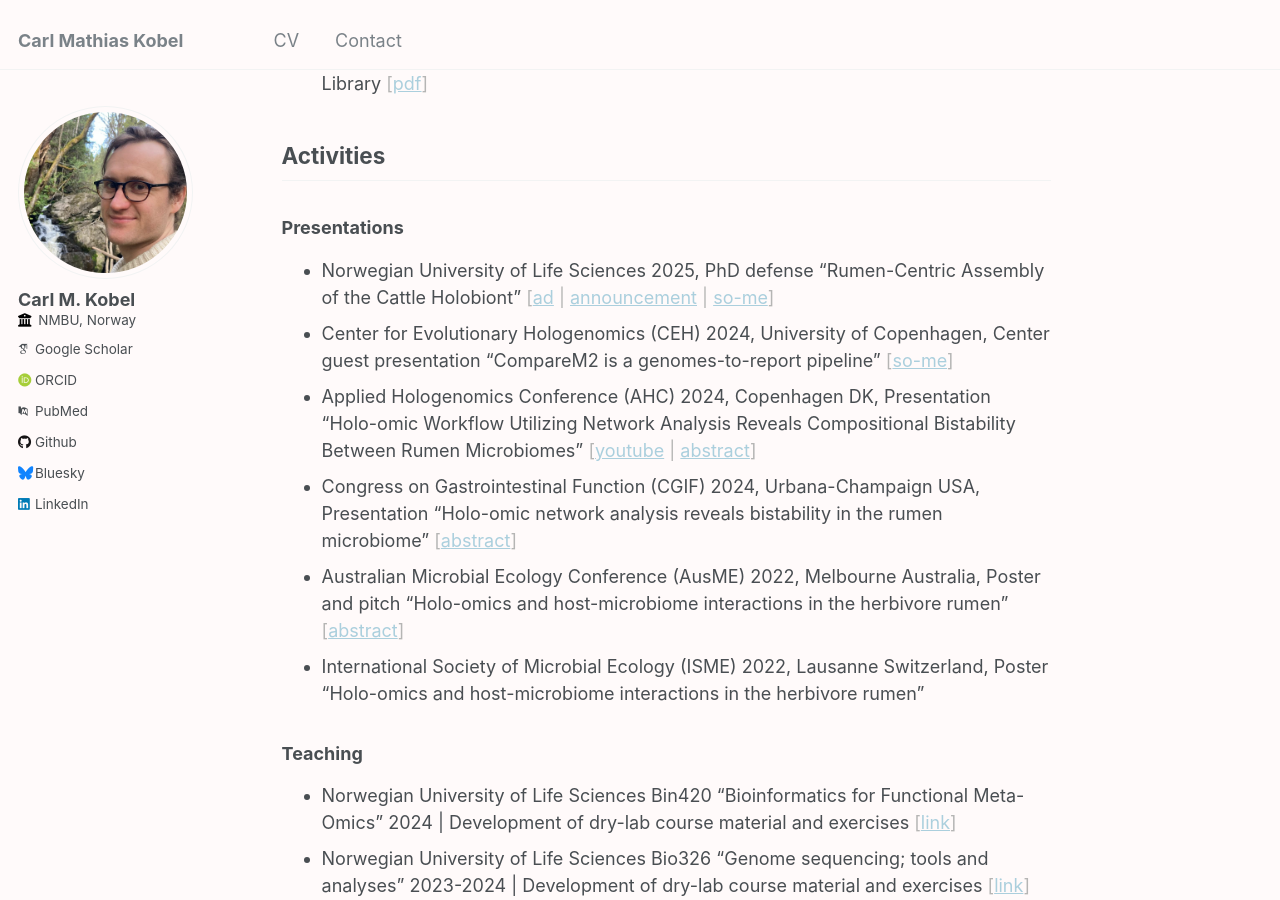
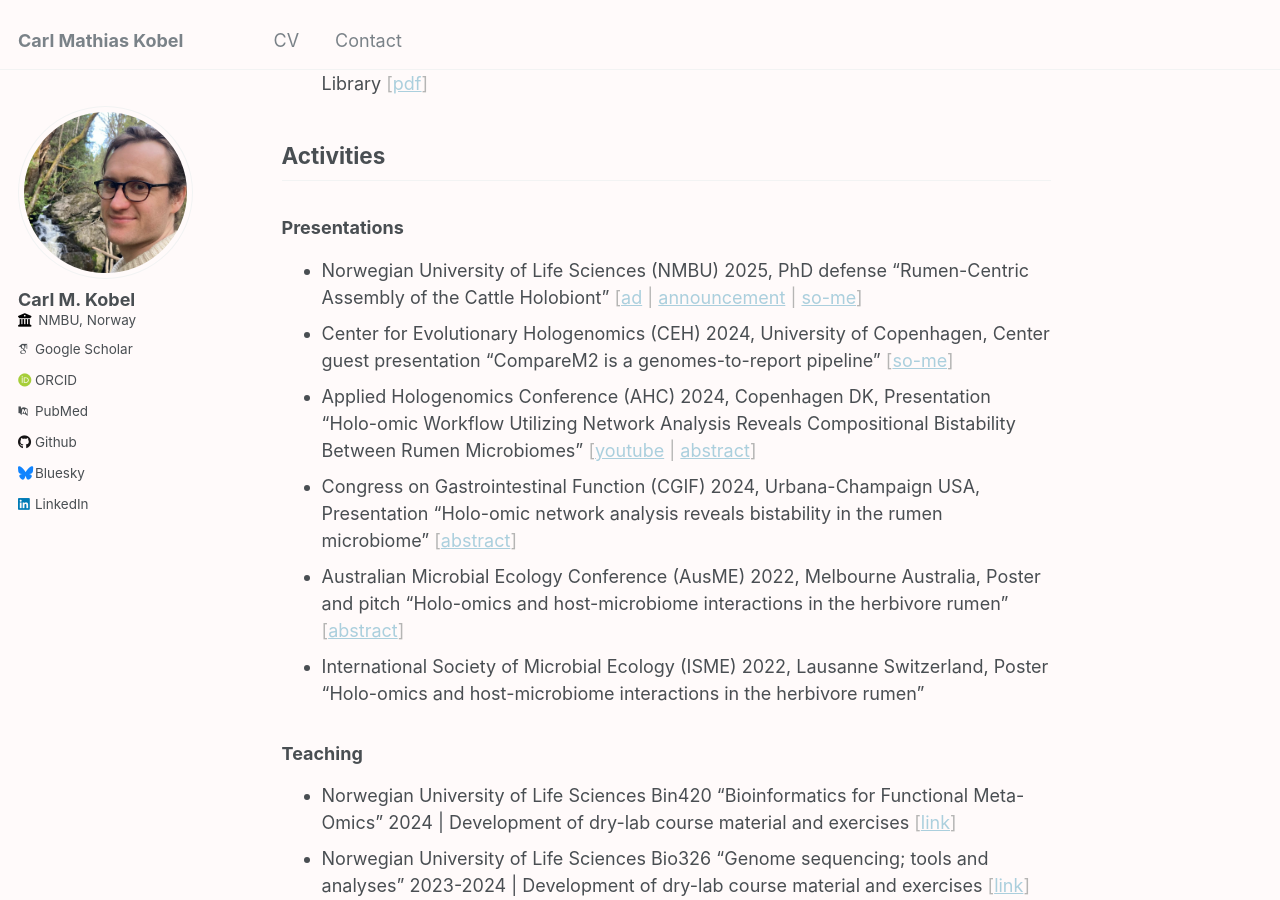
Before and after one commit to cmkobel/cmkobel.github.io, a Jekyll site: the page built from _pages/about.md, in a window 1280 px wide and 900 px high, scrolled down 582 px. Built offline with Jekyll 4.4.1, drawn with Linux system fonts in a browser that asks for light colours; some web fonts are replaced.

Commit message:
Update about.md

```diff
--- a/_pages/about.md
+++ b/_pages/about.md
@@ -23,7 +23,7 @@ Currently open to work.
 
 ### Presentations
 
-  - Norwegian University of Life Sciences 2025, PhD defense "Rumen-Centric Assembly of the Cattle Holobiont" <span class="shaded">[[ad](https://www.nmbu.no/forskning/samspillet-mellom-en-vertsorganisme-og-mikrobene) \| [announcement](https://web.archive.org/web/20250108150229/https://www.nmbu.no/en/research/public-defences/17-jan-carl-mathias-kobel-biovit) \| [so-me](https://web.archive.org/web/20250126150519/https://www.linkedin.com/posts/phil-pope-30b171280_congratulations-dr-carl-mathias-kobel-on-activity-7287071663735590912-xkfC)]</span>
+  - Norwegian University of Life Sciences (NMBU) 2025, PhD defense "Rumen-Centric Assembly of the Cattle Holobiont" <span class="shaded">[[ad](https://www.nmbu.no/forskning/samspillet-mellom-en-vertsorganisme-og-mikrobene) \| [announcement](https://web.archive.org/web/20250108150229/https://www.nmbu.no/en/research/public-defences/17-jan-carl-mathias-kobel-biovit) \| [so-me](https://web.archive.org/web/20250126150519/https://www.linkedin.com/posts/phil-pope-30b171280_congratulations-dr-carl-mathias-kobel-on-activity-7287071663735590912-xkfC)]</span>
   - Center for Evolutionary Hologenomics (CEH) 2024, University of Copenhagen, Center guest presentation "CompareM2 is a genomes-to-report pipeline" <span class="shaded">[[so-me](https://web.archive.org/web/20250108150357/https://www.linkedin.com/posts/center-for-evolutionary-hologenomics_hologenomics-activity-7270049447198302208-XJXz)]</span>
   - Applied Hologenomics Conference (AHC) 2024, Copenhagen DK, Presentation "Holo-omic Workflow Utilizing Network Analysis Reveals Compositional Bistability Between Rumen Microbiomes" <span class="shaded">[[youtube](https://www.youtube.com/watch?v=gucJB-GG0WQ) \| [abstract](https://web.archive.org/web/20250108152557/https://www.appliedhologenomicsconference.eu/abstracts.html)]</span>
   - Congress on Gastrointestinal Function (CGIF) 2024, Urbana-Champaign USA, Presentation "Holo-omic network analysis reveals bistability in the rumen microbiome" <span class="shaded">[[abstract](https://www.congressgastrofunction.org/proceedings/2024_Congress_on_GI_Function.pdf)]</span>
```
